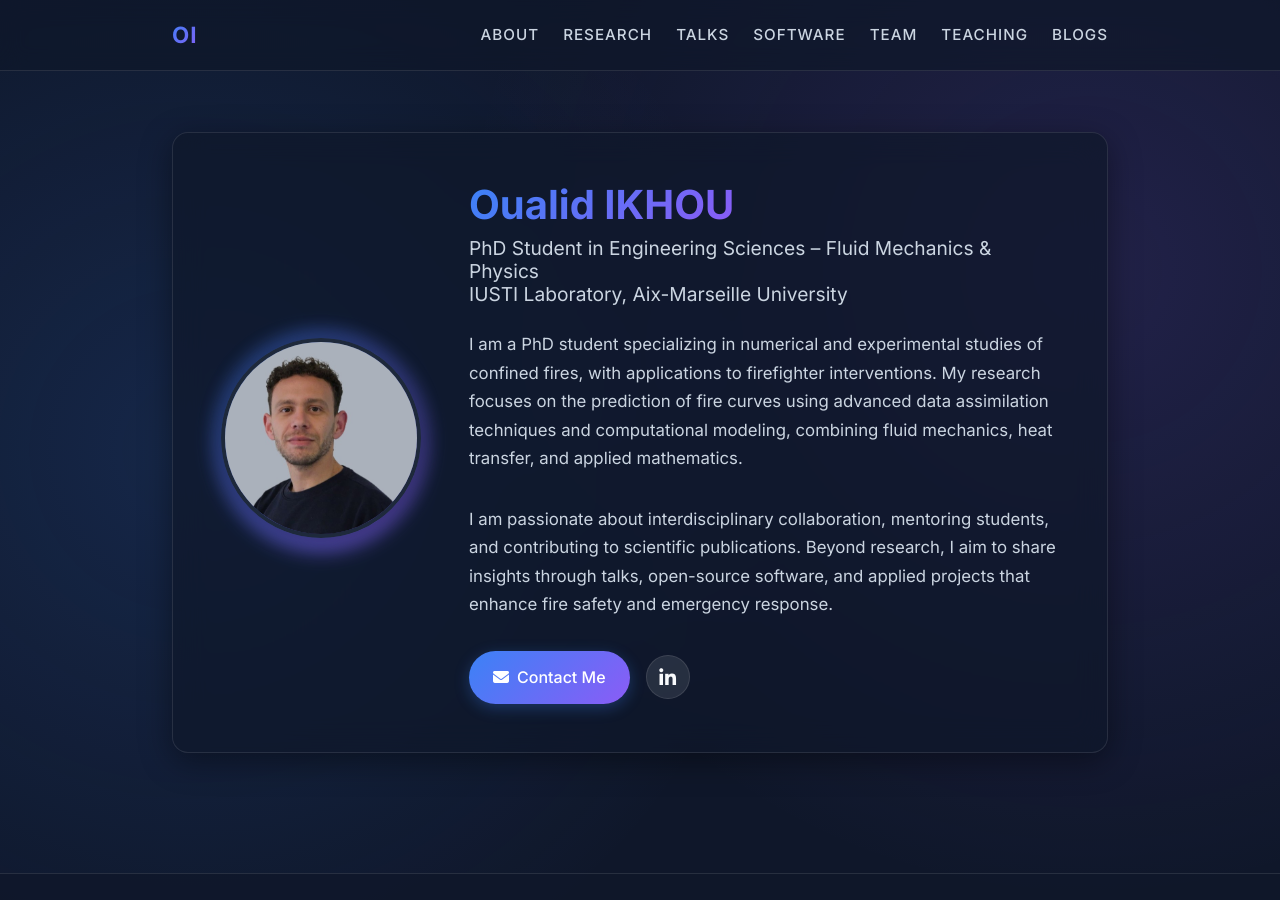
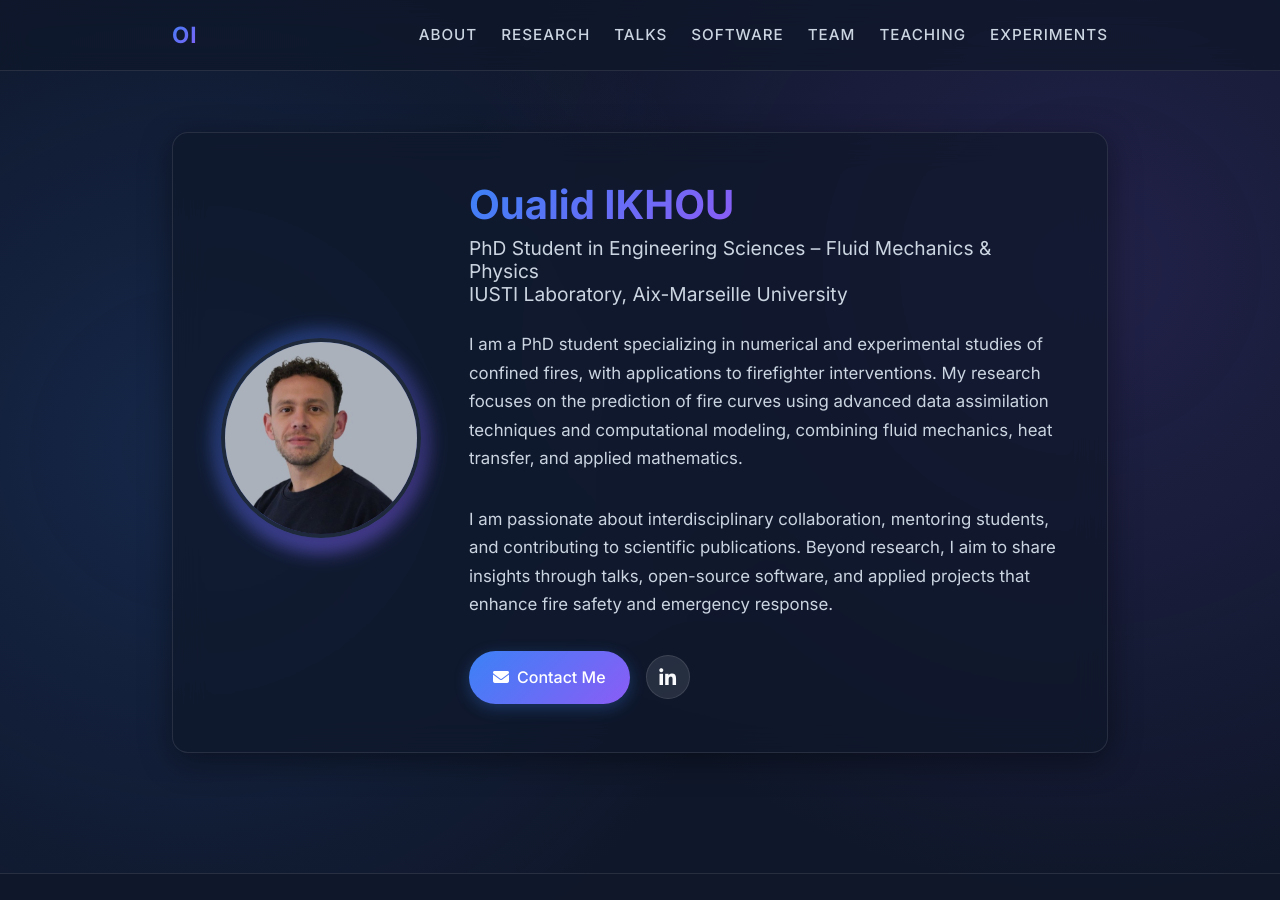
Before and after one commit to oualidikhou/oualidikhou.github.io, a Jekyll site: the page built from index.md, in a window 1280 px wide and 900 px high. Built offline with Jekyll 4.4.1, drawn with Linux system fonts in a browser that asks for light colours.

Commit message:
Update _config.yml

```diff
--- a/_config.yml
+++ b/_config.yml
@@ -24,7 +24,7 @@ nav_pages:
   - name: software
   - name: team
   - name: teaching
-  - name: blogs
+  - name: experiments
 
 markdown: kramdown
 highlighter: rouge
```
